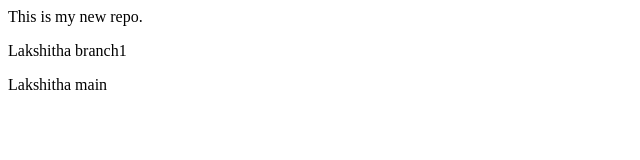
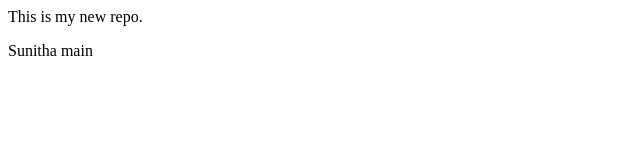
Before and after one commit to RAVADA-LAKSHITHA/localrepo, a plain HTML site: page index.html in a window 1280 px wide. Shown: the whole page, without its empty margins (0-640 px from the left). Drawn offline with Linux system fonts and the light colour scheme.

Commit message:
Added sunitha to main

```diff
--- a/index.html
+++ b/index.html
@@ -1,3 +1,2 @@
 <p>This is my new repo.</p>
-<p> Lakshitha branch1 </p>
-<p> Lakshitha main</p>
+<p> Sunitha main</p>
```
